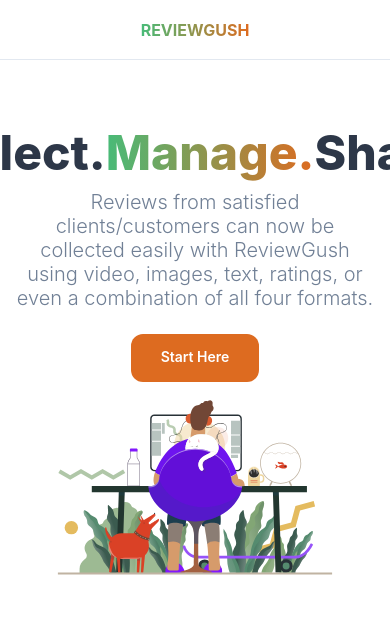
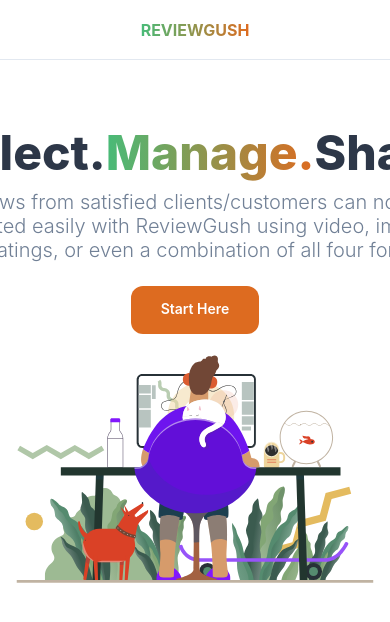
Before and after one commit to asyinka/reviewGush, a React (Vite) app: page / in a window 390 px wide. Shown: the top 622 px of the page. Built offline with nearby package versions, Linux system fonts and the light colour scheme.

Commit message:
add pictures as component

```diff
--- a/src/App.css
+++ b/src/App.css
@@ -111,6 +111,10 @@
   line-height: var(--line-height-min);
   font-size: 4.5rem;
   font-weight: 800;
+  transition: transform 0.3s ease;
+}
+h1:hover {
+  transform: translateY(-15px);
 }
 .header-text--primary {
   color: #2d3748;
@@ -161,14 +165,11 @@
   h1 {
     font-size: 3rem;
   }
-  .hero {
-    width: 100vw;
-  }
 }
 /* Adjust image size for smaller screens */
 @media screen and (max-width: 600px) {
   .hero__picture {
-    width: 100%;
+    width: 100vw;
     height: auto;
   }
 }
--- a/src/App.jsx
+++ b/src/App.jsx
@@ -1,4 +1,5 @@
 import "./App.css";
+import FeaturesSection from "./Features";
 import HeroSection from "./HeroSection";
 import NavBar from "./NavBar";
 const App = () => {
@@ -6,6 +7,7 @@
     <div>
       <NavBar />
       <HeroSection />
+      <FeaturesSection />
     </div>
   );
 };
--- /dev/null
+++ b/src/Features.jsx
@@ -0,0 +1,9 @@
+import Pictures from "./assets/Pictures";
+
+const url = "../src/assets/images/developer.svg";
+
+const FeaturesSection = () => {
+  return <div>{/* <Pictures url={url} /> */}</div>;
+};
+
+export default FeaturesSection;
--- a/src/HeroSection.jsx
+++ b/src/HeroSection.jsx
@@ -1,4 +1,8 @@
+import Pictures from "./assets/Pictures";
+
 const HeroSection = () => {
+  const urlPath = "../src/assets/images/developer.svg";
+
   return (
     <div className="hero-container">
       <div className="hero">
@@ -16,13 +20,7 @@
           Start Here
         </button>
       </div>
-      <picture className="hero__picture--container">
-        <img
-          className="hero__picture"
-          src="./src/assets/images/developer.svg"
-          alt="image of a developer working on his system"
-        />
-      </picture>
+      <Pictures url={urlPath} />
     </div>
   );
 };
--- /dev/null
+++ b/src/assets/Pictures.jsx
@@ -0,0 +1,13 @@
+const Pictures = ({ url }) => {
+  return (
+    <picture className="hero__picture--container">
+      <img
+        className="hero__picture"
+        src={url}
+        alt="image of a developer working on his system"
+      />
+    </picture>
+  );
+};
+
+export default Pictures;
```
